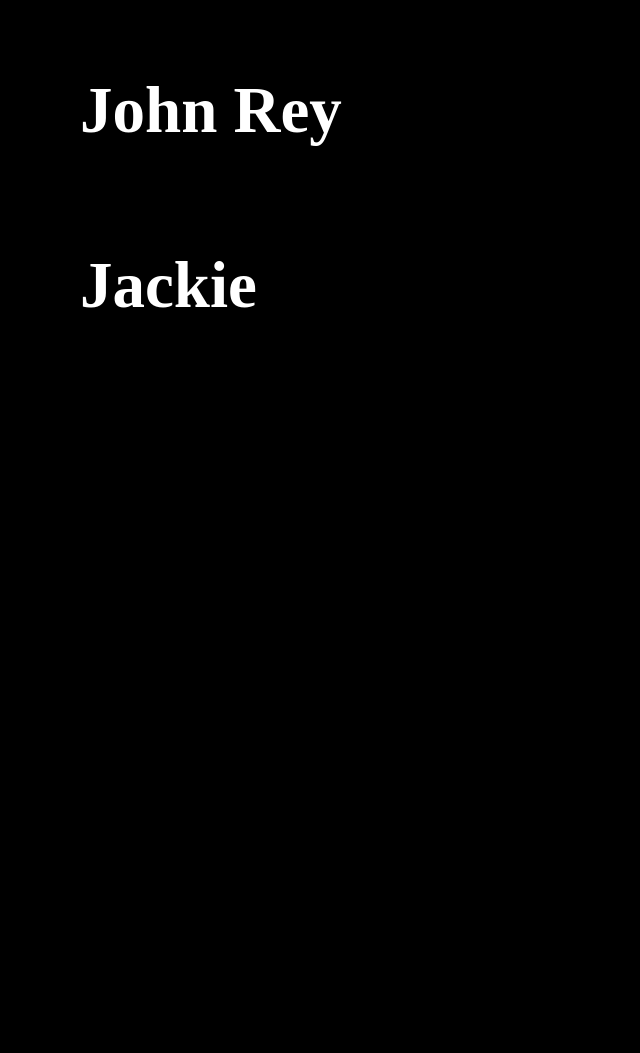
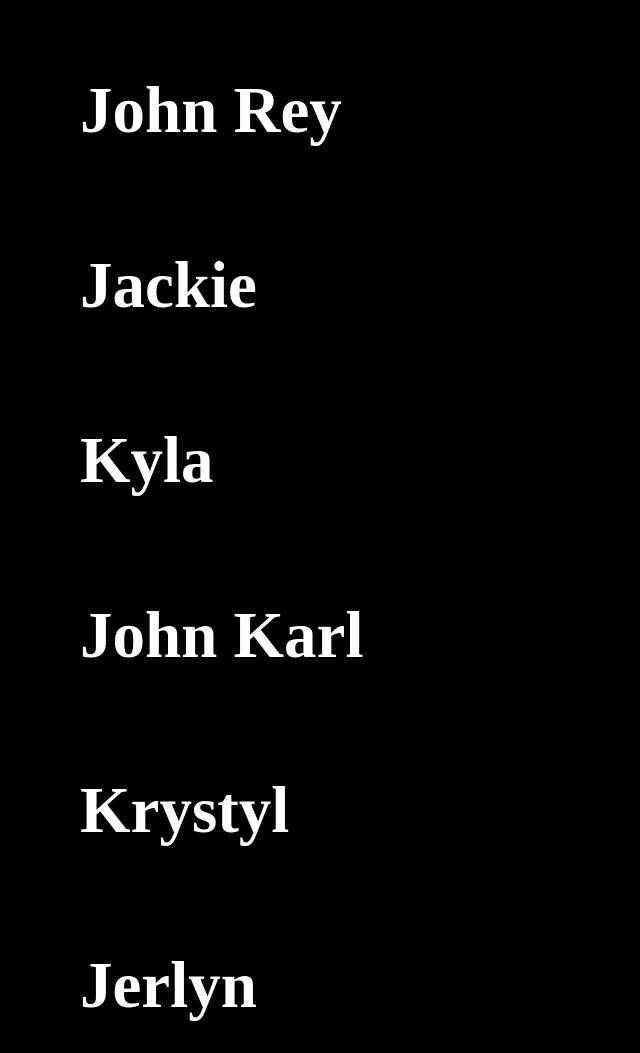
Before and after one commit to rosekymae/Letter, a plain HTML site: page interface2.html in a window 1280 px wide. Shown: the part 1019-2072 px from the top of the page, without its empty margins (0-640 px from the left). Before the commit the page ends 1372 px from the top, so only its background shows below. Drawn offline with Linux system fonts and the light colour scheme.

Commit message:
Update interface2.html

```diff
--- a/interface2.html
+++ b/interface2.html
@@ -88,6 +88,10 @@
   <h1 class="name" onclick="showPasscode('Jan Rio', 'benid', 'https://raw.githubusercontent.com/rosekymae/Letter/main/Jan%20Rio.jpg')">Jan Rio</h1>
   <h1 class="name" onclick="showPasscode('John Rey', 'silva', 'https://raw.githubusercontent.com/rosekymae/Letter/main/John%20Rey.jpg')">John Rey</h1>
   <h1 class="name" onclick="showPasscode('Jackie', 'pastias', 'https://raw.githubusercontent.com/rosekymae/Letter/main/Jackie.jpg')">Jackie</h1>
+  <h1 class="name" onclick="showPasscode('Kyla', 'ladrillo', 'https://raw.githubusercontent.com/rosekymae/Letter/main/Kyla.jpg')">Kyla</h1>
+  <h1 class="name" onclick="showPasscode('Johnkarl', 'esmeralda', 'https://raw.githubusercontent.com/rosekymae/Letter/main/Johnkarl.jpg')">John Karl</h1>
+  <h1 class="name" onclick="showPasscode('Krystyl', 'guevarra', 'https://raw.githubusercontent.com/rosekymae/Letter/main/Krystyl.jpg')">Krystyl</h1>
+  <h1 class="name" onclick="showPasscode('Jerlyn', 'sergio', 'https://raw.githubusercontent.com/rosekymae/Letter/main/Jerlyn.jpg')">Jerlyn</h1>
 
   <div class="passhid hidden" id="hid">
     <form id="sulod">
```
